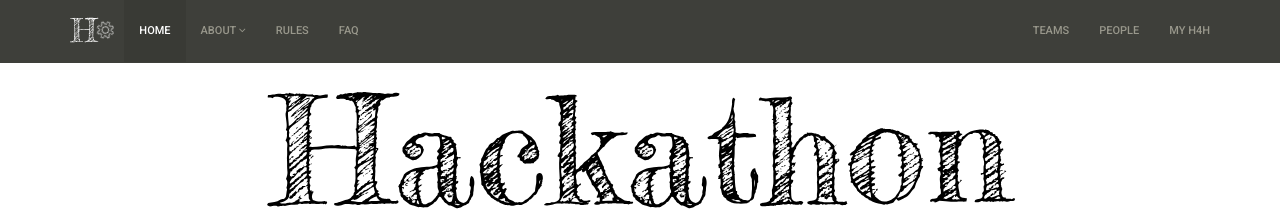
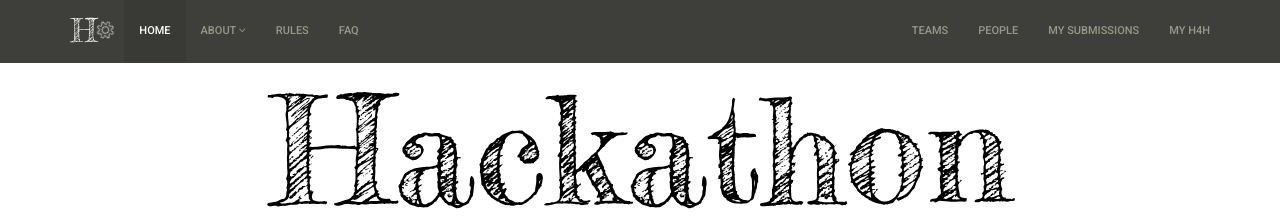
Before and after one commit to cmpsci-goldnjub/info, a Jekyll site: the page built from index.html, in a window 1280 px wide. Shown: the top 216 px of the page. Built offline with Jekyll 4.4.1, drawn with Linux system fonts in a browser that asks for light colours.

Commit message:
Add submissions link

```diff
--- a/_includes/navbar.html
+++ b/_includes/navbar.html
@@ -31,6 +31,7 @@
       <ul class="nav navbar-nav navbar-right">
         <li id="teams-nav"><a href="/teams/">Teams</a></li>
         <li id="profiles-nav"><a href="/profiles/">People</a></li>
+        <li id="profiles-nav"><a href="/submissions/">My Submissions</a></li>
         <li><a href="/teams/" role="button">My H4H</a></li>
       </ul>
     </div><!--/.nav-collapse -->
```
